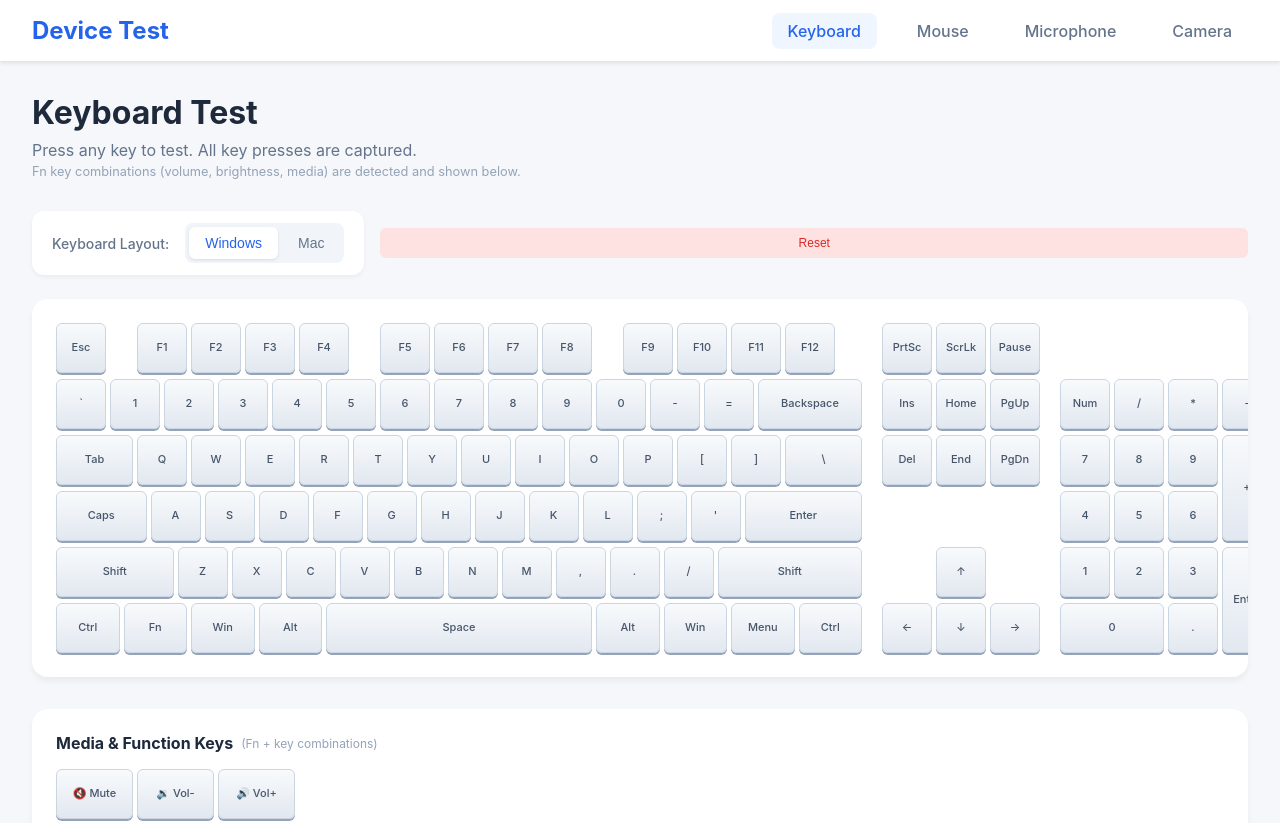
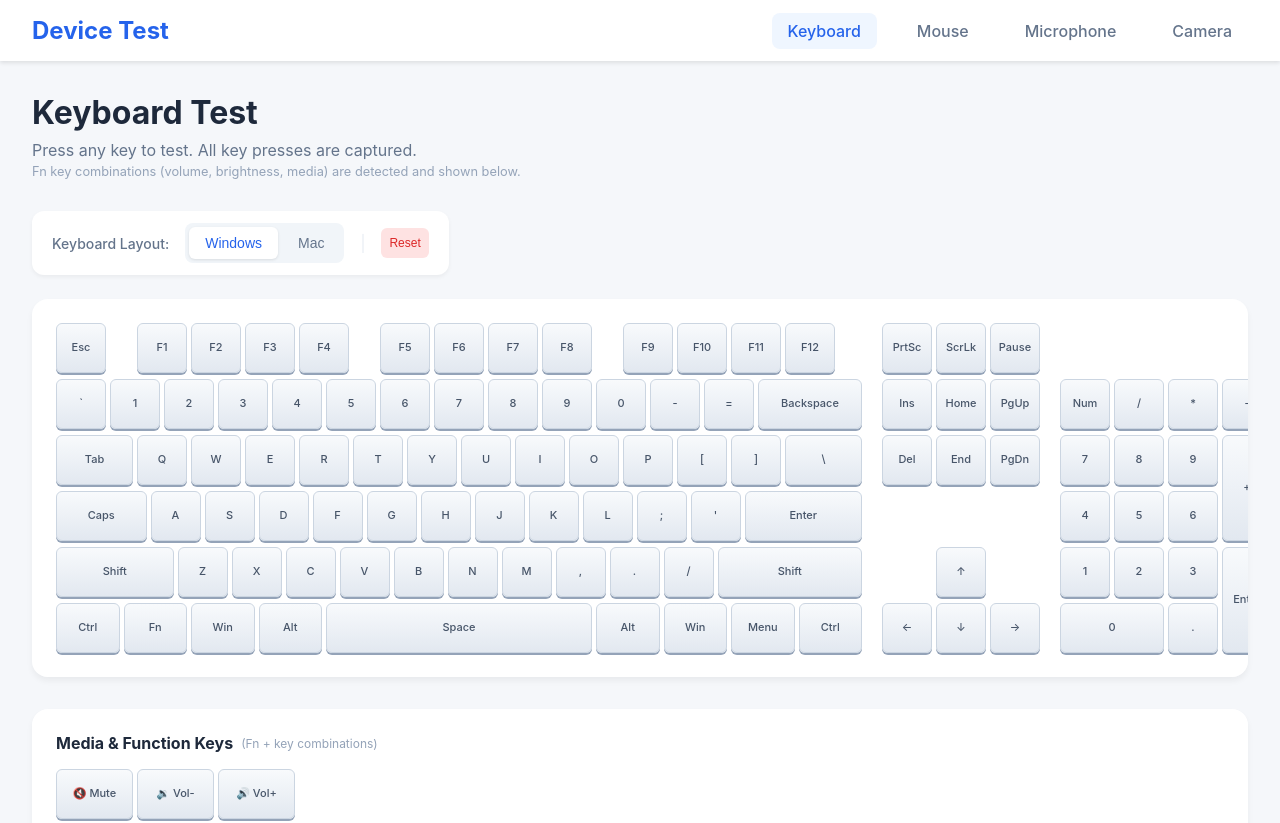
Before and after one commit to dtr9/device-tester, a React (Vite) app: page /keyboard in a window 1280 px wide. Shown: the top 823 px of the page. Built offline with nearby package versions, Linux system fonts and the light colour scheme.

Commit message:
Move reset button inside layout toggle container

```diff
--- a/src/pages/KeyboardTester.css
+++ b/src/pages/KeyboardTester.css
@@ -342,16 +342,7 @@
   font-size: 0.75rem;
 }
 
-/* Keyboard Controls */
-.keyboard-controls {
-  display: flex;
-  align-items: center;
-  justify-content: space-between;
-  margin-bottom: 1.5rem;
-  flex-wrap: wrap;
-  gap: 1rem;
-}
-
+/* Keyboard Layout Toggle */
 .layout-toggle {
   display: flex;
   align-items: center;
@@ -360,6 +351,13 @@
   padding: 0.75rem 1.25rem;
   border-radius: 0.75rem;
   box-shadow: 0 2px 4px rgba(0, 0, 0, 0.05);
+  margin-bottom: 1.5rem;
+  width: fit-content;
+}
+
+.layout-divider {
+  color: #e2e8f0;
+  font-weight: 300;
 }
 
 .reset-btn {
@@ -368,7 +366,7 @@
   padding: 0.5rem 0.75rem;
   font-size: 0.8rem;
   font-weight: 500;
-  color: #64748b;
+  color: #94a3b8;
   cursor: pointer;
   transition: all 0.2s ease;
   border-radius: 0.375rem;
@@ -376,7 +374,6 @@
 
 .reset-btn:hover {
   color: #2563eb;
-  background: #eff6ff;
 }
 
 .layout-label {
--- a/src/pages/KeyboardTester.jsx
+++ b/src/pages/KeyboardTester.jsx
@@ -588,8 +588,7 @@ function KeyboardTester() {
       <h1>Keyboard Test</h1>
       <p className="subtitle">Press any key to test. All key presses are captured. <span className="note">Fn key combinations (volume, brightness, media) are detected and shown below.</span></p>
 
-      {/* Keyboard Controls */}
-      <div className="keyboard-controls">
+      {/* Keyboard Layout Toggle */}
       <div className="layout-toggle">
         <span className="layout-label">Keyboard Layout:</span>
         <div className="layout-buttons">
@@ -606,7 +605,7 @@ function KeyboardTester() {
             Mac
           </button>
         </div>
-        </div>
+        <span className="layout-divider">|</span>
         <button className="reset-btn" onClick={resetTestedKeys}>
           Reset
         </button>
```
Lines whose indentation alone changed are shown as unchanged.
